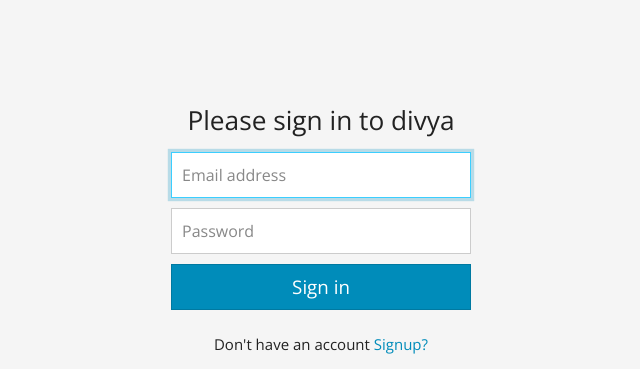
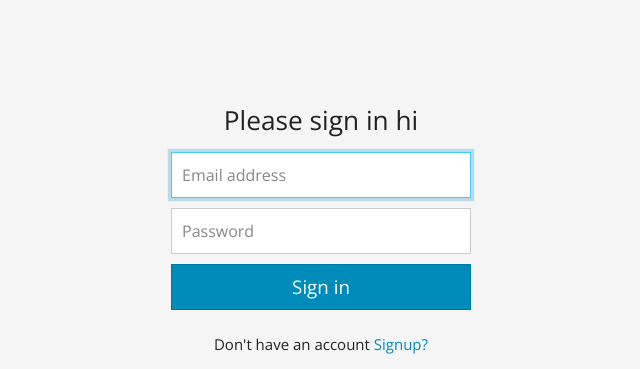
Before and after one commit to KnackCloud/kc, a PHP site: page /index.php in a window 1280 px wide. Shown: the part 170-539 px from the top of the page, without its empty margins (319-959 px from the left). Run offline with PHP 8.4, Linux system fonts and the light colour scheme.

Commit message:
Update login-page.php

```diff
--- a/templates/login-page.php
+++ b/templates/login-page.php
@@ -27,7 +27,7 @@
 
 
        <a id="p" href="admin-login.php" class='btn btn-danger'>Admin Panel</a>
-        <h1 class="h3 mb-3 font-weight-normal">Please sign in to divya</h1>
+        <h1 class="h3 mb-3 font-weight-normal">Please sign in hi</h1>
         <?php displayMessage(); ?>
 
         <label for="inputEmail" class="sr-only" >Email address</label>
```
